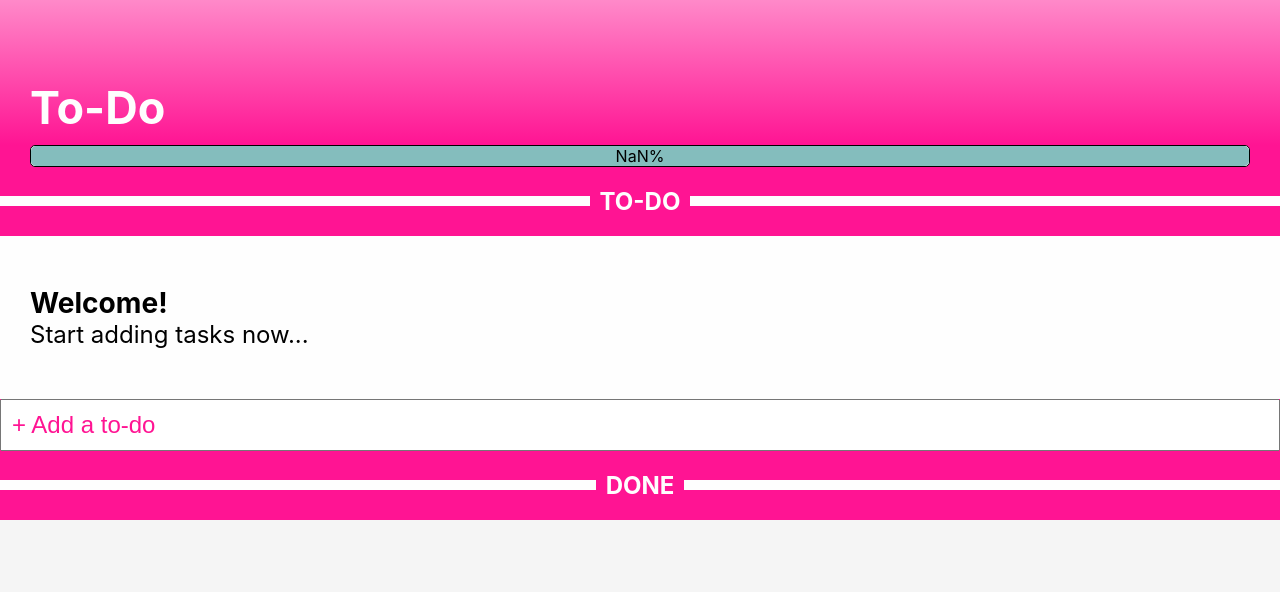
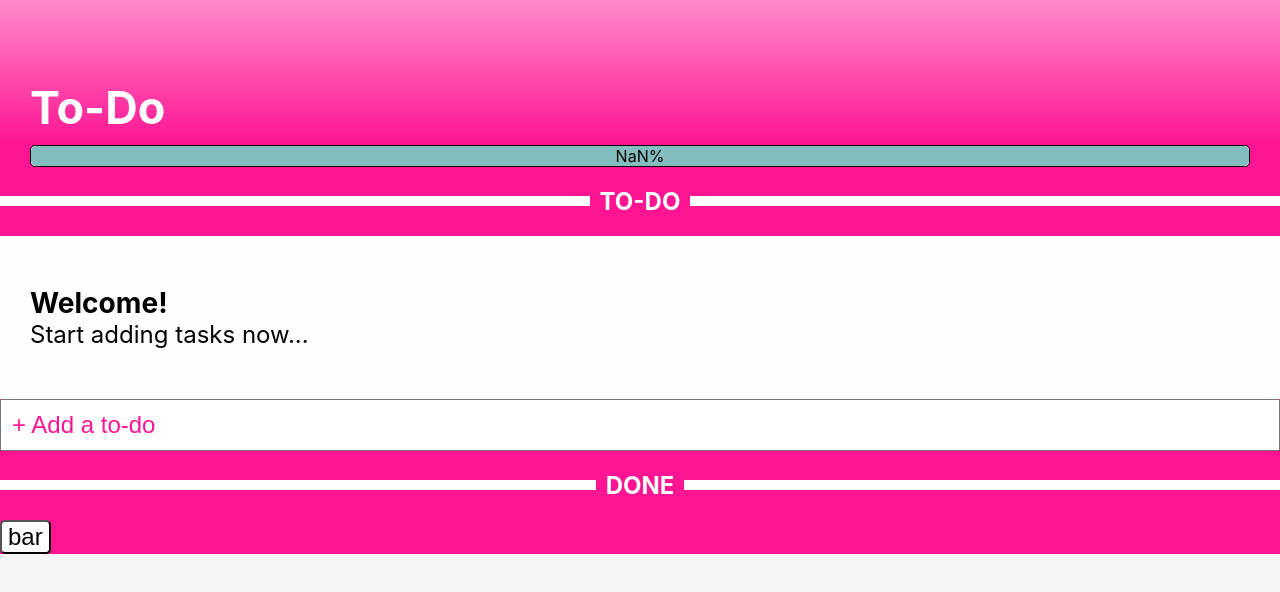
Before and after one commit to fraukedtz/react-todo-app, a React (Create React App) app: page / in a window 1280 px wide. Shown: the top 592 px of the page. Built offline with nearby package versions, Linux system fonts and the light colour scheme; the HTML template or start-up script is replaced by a standard one.

Commit message:
add toggleButton

```diff
--- a/src/App.js
+++ b/src/App.js
@@ -10,6 +10,7 @@ import ProgressBarContainer from './ProgressBarContainer.js'
 import ProgressBar from './ProgressBar.js'
 
 import styled from 'styled-components'
+import ToggleButton from './ToggleButton.js'
 
 const Wrapper = styled.section`
   background-color: deeppink;
@@ -26,6 +27,7 @@ const TextBox = styled.div`
 class App extends Component {
   state = {
     todos: this.load()
+    // toggleButton: this.renderButton()
   }
 
   render() {
@@ -53,10 +55,38 @@ class App extends Component {
           </TextBox>
           <Separator text={'done'} />
           <List>{this.renderDoneTodos()}</List>
+          <ToggleButton
+            defaultText={'foo'}
+            alternativeText={'bar'}
+            initialIsDefault={false}
+            onClick={() => console.log('click')}
+          />
         </Wrapper>
         <footer />
       </React.Fragment>
     )
+  }
+
+  // renderButton() {
+  //   return (
+  //     <ToggleButton
+  //       defaultText={'foo'}
+  //       alternativeText={'bar'}
+  //       isDefault={true}
+  //       onClick={() => toggleButtonState()}
+  //     />
+  //   )
+  // }
+
+  toggleButtonState = () => {
+    console.log('click')
+    // const newBtn = {isDefault:
+
+    // }
+
+    // this.setState({
+    //   this.state.toggleButton = newBtn
+    // })
   }
 
   renderOpenTodos() {
--- a/src/ProgressBar.js
+++ b/src/ProgressBar.js
@@ -6,5 +6,4 @@ export default styled.div`
   text-align: center;
   border-radius: 5px;
   transition: width 0.3s ease;
-  /*  */
 `
--- /dev/null
+++ b/src/ToggleButton.js
@@ -0,0 +1,40 @@
+import React, { Component } from 'react'
+import styled from 'styled-components'
+
+const Button = styled.button`
+  background: teal;
+  color: white;
+  border-radius: 5px;
+  font-size: 24px;
+
+  &.active {
+    color: black;
+    background: white;
+  }
+`
+
+export class ToggleButton extends Component {
+  state = {
+    isDefault:
+      this.props.initialIsDefault == null ? true : this.props.initialIsDefault
+  }
+
+  handleToggle = () => {
+    this.setState({
+      isDefault: !this.state.isDefault
+    })
+    this.props.onClick()
+  }
+
+  render() {
+    const { defaultText, alternativeText } = this.props
+    const { isDefault } = this.state
+    return (
+      <Button className={isDefault ? '' : 'active'} onClick={this.handleToggle}>
+        {isDefault ? defaultText : alternativeText}
+      </Button>
+    )
+  }
+}
+
+export default ToggleButton
```
